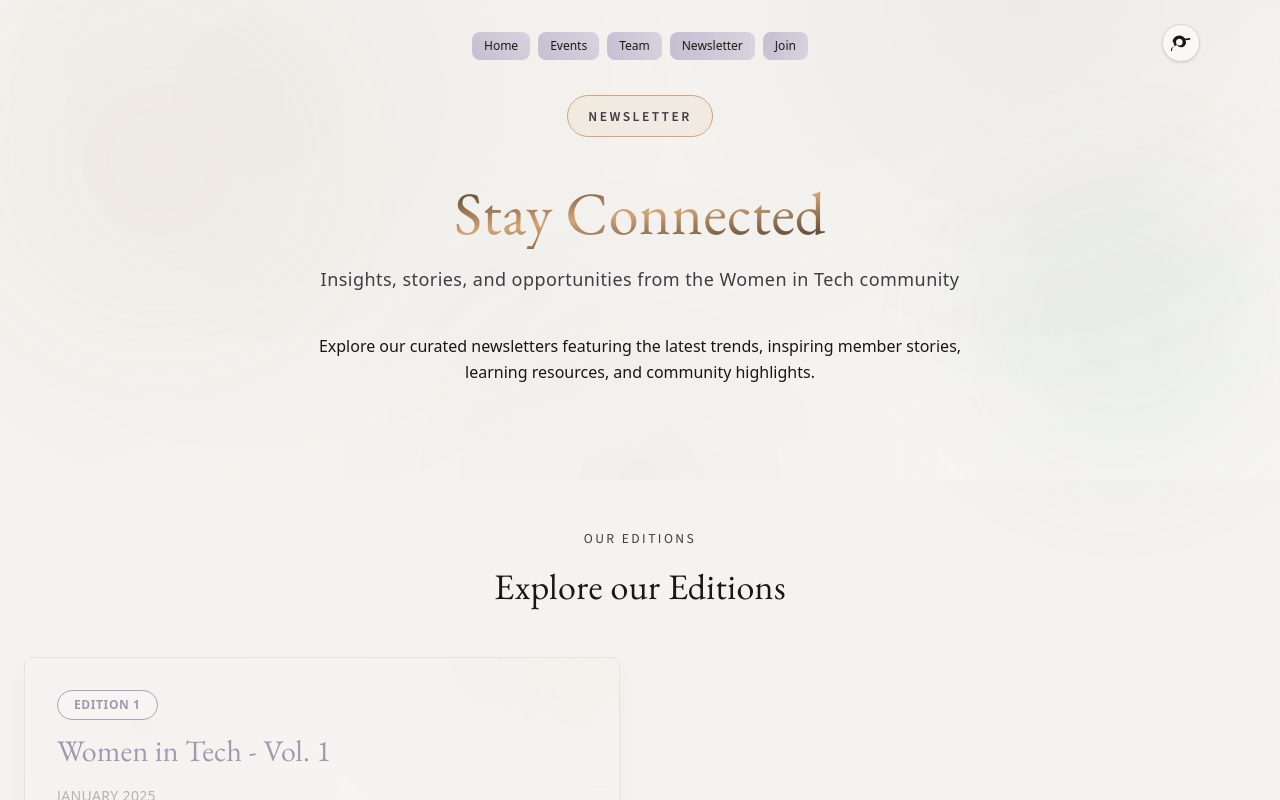
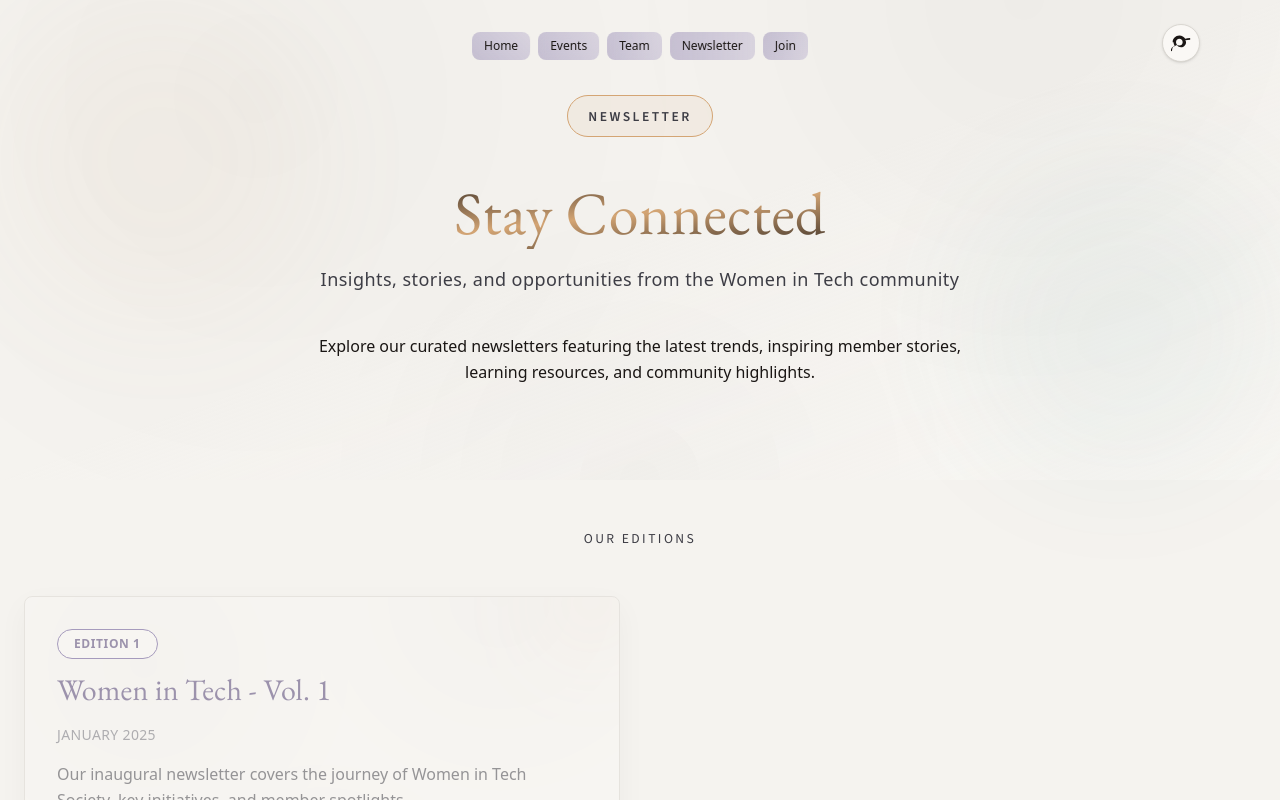
Before and after one commit to 23f1002786/WEBSITE-FOR-SOCIETY, a React (Vite) app in the folder web/: page /newsletter in a window 1280 px wide. Shown: the top 800 px of the page. Built offline with nearby package versions, Linux system fonts and the light colour scheme.

Commit message:
newsletter text

```diff
--- a/web/src/Newsletter.tsx
+++ b/web/src/Newsletter.tsx
@@ -100,9 +100,7 @@ export default function Newsletter() {
           <FadeIn>
             <div className="mb-12 text-center">
               <div className="eyebrow mb-4 text-center">Our Editions</div>
-              <h2 className="display text-2xl sm:text-3xl md:text-4xl leading-tight">
-                Explore our Editions
-              </h2>
+
             </div>
           </FadeIn>
 
```
